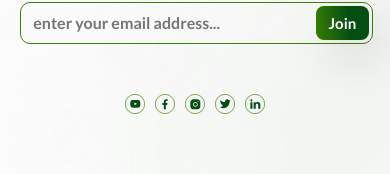
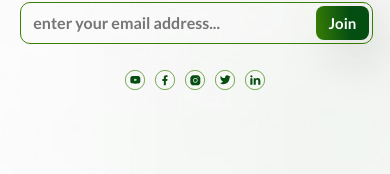
Before and after one commit to Colab-Apes/landingpage, a React (Create React App) app: page / in a window 390 px wide. Shown: the part 658-832 px from the top of the page. Built offline with nearby package versions, Linux system fonts and the light colour scheme.

Commit message:
Updated Social icons margin

```diff
--- a/src/components/Hero/Socials/SocialsMobile.css
+++ b/src/components/Hero/Socials/SocialsMobile.css
@@ -4,7 +4,7 @@
         justify-content: center;
         gap: 10px;
 
-        margin-top: 11%;
+        /* margin-top: 11%; */
     }
 
     .icon{
--- a/src/components/Hero/Waitlist/WaitlistMobile.css
+++ b/src/components/Hero/Waitlist/WaitlistMobile.css
@@ -11,6 +11,7 @@
         justify-content: space-between;
 
         margin-top: 5%;
+        margin-bottom: 5%;
     }
 
     .top{
```
